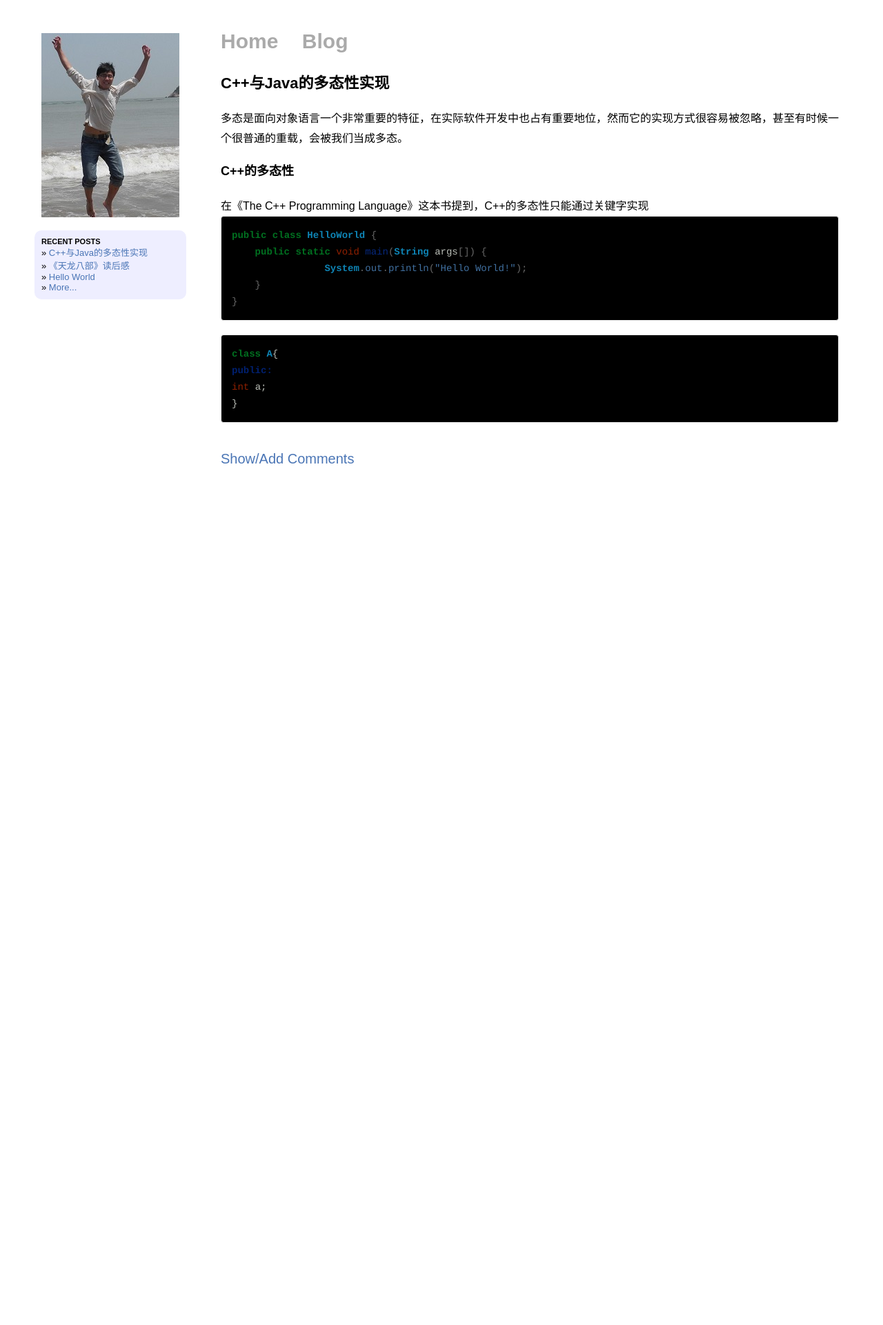
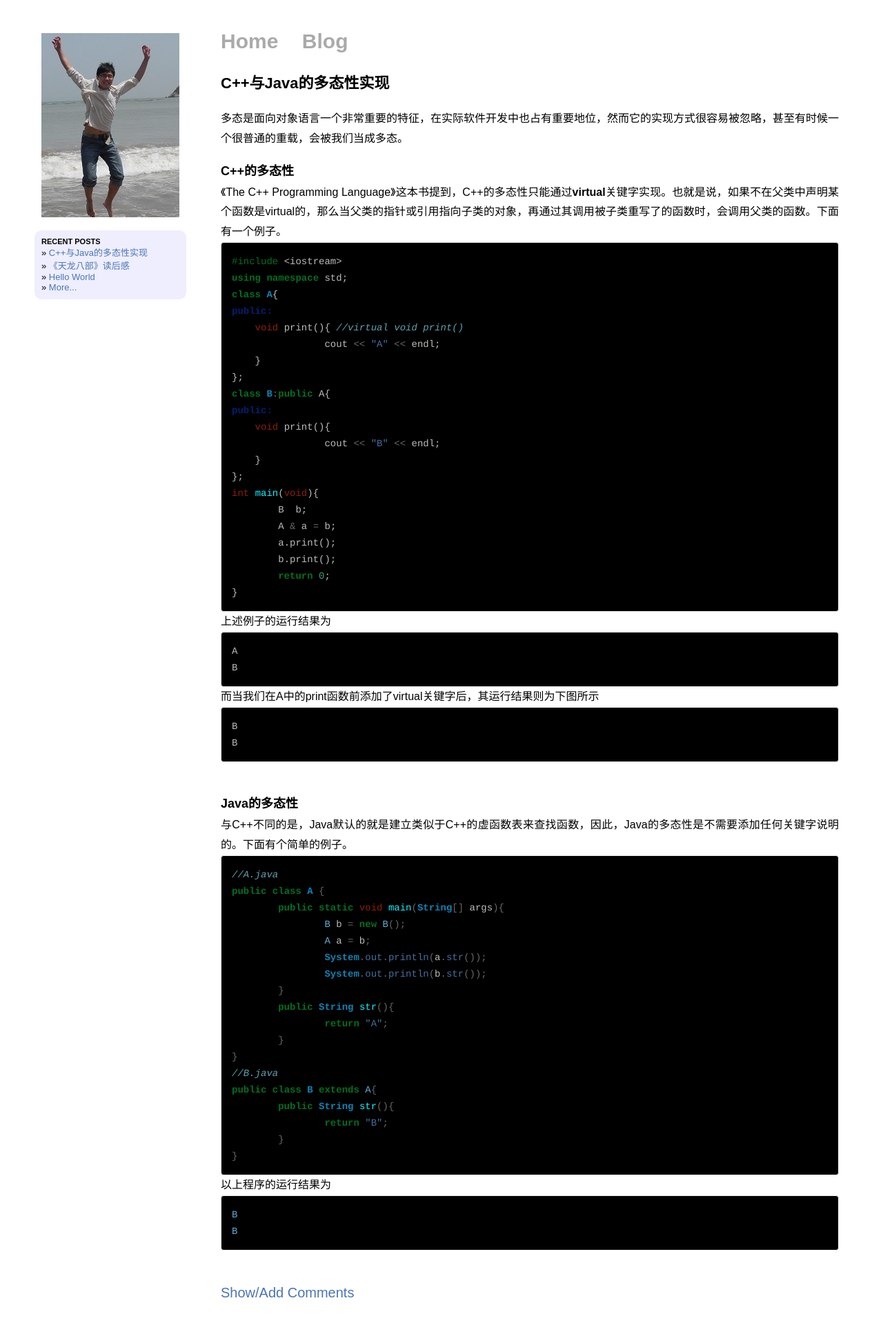
Before and after one commit to hanshengzhang/zhanghs, a Jekyll site: the page built from _posts/2013-11-26-polymorphism-of-cpp-and-java.md, in a window 1280 px wide. Shown: the whole page at 69% size. Built offline with Jekyll 4.4.1, drawn with Linux system fonts in a browser that asks for light colours; Markdown is read by kramdown in place of the engine named in the settings; before the commit the page ends 900 px from its top, so only the background shows below that.

Commit message:
add polymorphism of cpp and java

```diff
--- a/_posts/2013-11-26-polymorphism-of-cpp-and-java.md
+++ b/_posts/2013-11-26-polymorphism-of-cpp-and-java.md
@@ -5,17 +5,66 @@ title: C++与Java的多态性实现
 #C++与Java的多态性实现
 多态是面向对象语言一个非常重要的特征，在实际软件开发中也占有重要地位，然而它的实现方式很容易被忽略，甚至有时候一个很普通的重载，会被我们当成多态。
 ##C++的多态性
-在《The C++ Programming Language》这本书提到，C++的多态性只能通过关键字实现
-{% highlight java %}
-public class HelloWorld {
-    public static void main(String args[]) {
-		System.out.println("Hello World!");
+《The C++ Programming Language》这本书提到，C++的多态性只能通过**virtual**关键字实现。也就是说，如果不在父类中声明某个函数是virtual的，那么当父类的指针或引用指向子类的对象，再通过其调用被子类重写了的函数时，会调用父类的函数。下面有一个例子。
+{% highlight c++ %}
+#include <iostream>
+using namespace std;
+class A{
+public:
+    void print(){ //virtual void print()
+		cout << "A" << endl;
     }
+};
+class B:public A{
+public:
+    void print(){
+		cout << "B" << endl;
+    }
+};
+int main(void){
+	B  b;
+	A & a = b;
+	a.print();
+	b.print();
+	return 0;
 }
 {% endhighlight %}
+上述例子的运行结果为
 {% highlight c++ %}
-class A{
-public:
-int a;
+A
+B
+{% endhighlight%}
+而当我们在A中的print函数前添加了virtual关键字后，其运行结果则为下图所示
+{% highlight c++ %}
+B
+B
+{% endhighlight%}
+&nbsp;
+##Java的多态性
+与C++不同的是，Java默认的就是建立类似于C++的虚函数表来查找函数，因此，Java的多态性是不需要添加任何关键字说明的。下面有个简单的例子。
+{% highlight java %}
+//A.java
+public class A {
+	public static void main(String[] args){
+		B b = new B();
+		A a = b;
+		System.out.println(a.str());
+		System.out.println(b.str());
+	}
+	public String str(){
+		return "A";
+	}
+}
+//B.java
+public class B extends A{
+	public String str(){
+		return "B";
+	}
 }
 {% endhighlight %}
+以上程序的运行结果为
+{% highlight java %}
+B
+B
+{% endhighlight %}
+&nbsp;
--- a/css/default.css
+++ b/css/default.css
@@ -41,12 +41,12 @@ a.external:hover {background-position:right -15px;}
 .entry-title a:hover {text-decoration:none;}
 .entry-date {text-align:center;color:#999;margin-bottom:60px;font-size:14px;}
 h1 {font-size:22px;font-weight:bold;margin-bottom:25px;}
-h2 {font-size:18px;font-weight:bold;margin-bottom:25px;}
+h2 {font-size:18px;font-weight:bold;margin-bottom:5px;margin-top:10px;}
 h3 {font-size:16px;font-weight:bold;margin-bottom:25px;}
 h4,h5,h6 {font-weight:bold;margin-bottom:15px;}
 p {margin-bottom:20px;line-height:1.8em;}
 code {background:#eee;border:1px solid #ccc;padding:0 5px;font-family:"Courier";line-height:14px;font-size:14px;word-wrap:break-word; }
-pre {background-color:#000;padding:15px;overflow:auto;margin-bottom:40px;font-size:14px;border: 1px solid #eee;-webkit-border-radius: 4px 4px 4px 4px;-moz-border-radius: 4px 4px 4px 4px;border-radius: 4px 4px 4px 4px;color:#b9bdb6;margin-top:-20px; }
+pre {background-color:#000;padding:15px;overflow:auto;margin-bottom:0px;font-size:14px;border: 1px solid #eee;-webkit-border-radius: 4px 4px 4px 4px;-moz-border-radius: 4px 4px 4px 4px;border-radius: 4px 4px 4px 4px;color:#b9bdb6;margin-top:-20px; }
 h4+pre, h3+pre { margin-top:20px; }
 pre code{background-color:transparent;border:none;padding:0;word-wrap:normal;}
 pre ol{margin-left:25px;list-style-type:decimal;}
--- a/css/pygments_friendly.css
+++ b/css/pygments_friendly.css
@@ -32,7 +32,7 @@
 .nd { color: #555555; font-weight: bold } /* Name.Decorator */
 .ni { color: #d55537; font-weight: bold } /* Name.Entity */
 .ne { color: #007020 } /* Name.Exception */
-.nf { color: #06287e } /* Name.Function */
+.nf { color: #0ff0ff } /* Name.Function */
 .nl { color: #002070; font-weight: bold } /* Name.Label */
 .nn { color: #0e84b5; font-weight: bold } /* Name.Namespace */
 .nt { color: #062873; font-weight: bold } /* Name.Tag */
```
